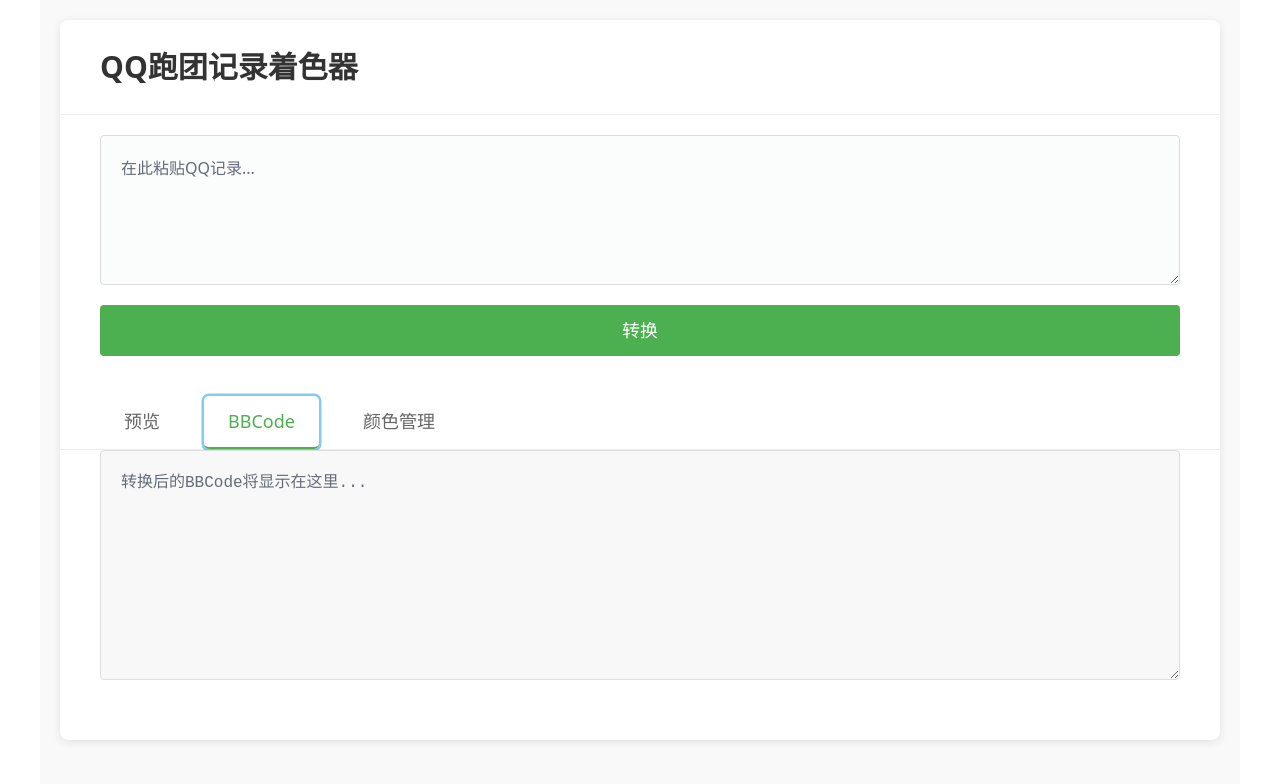
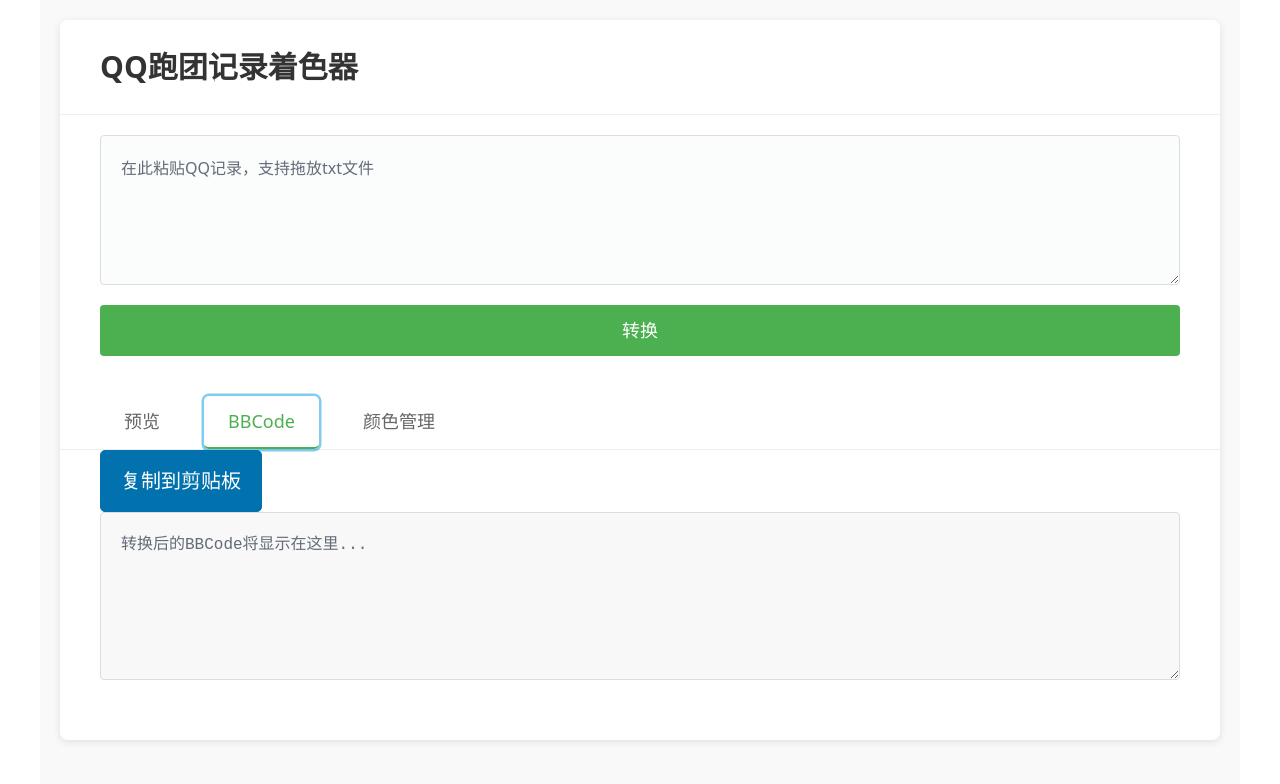
Before and after one commit to otowa-kotori/yet-another-logpainter, a SvelteKit app: page / in a window 1280 px wide. Both pictures are taken after a click on the button "BBCode". Shown: the top 784 px of the page. Built offline with nearby package versions, Linux system fonts and the light colour scheme.

Commit message:
拖放、复制到剪贴板

```diff
--- a/src/lib/core/parser.ts
+++ b/src/lib/core/parser.ts
@@ -30,6 +30,8 @@
 
 export class QQTextParser extends LogParser {
     parse(raw: string): Log {
+        // 将所有换行符归一化为\n
+        raw = raw.replace(/\r\n|\r/g, '\n');
         const blocks = raw.split('\n\n');
         const log: Log = [];
 
--- a/src/lib/svelte/BBCodeTab.svelte
+++ b/src/lib/svelte/BBCodeTab.svelte
@@ -3,6 +3,16 @@
 </script>
 
 <div class="bbcode-tab">
+    <div class="button-container">
+        <button
+            on:click={() => {
+                navigator.clipboard.writeText(bbcode);
+            }}
+            class="copy-button"
+        >
+            复制到剪贴板
+        </button>
+    </div>
     <textarea
         bind:value={bbcode}
         readonly
--- a/src/routes/+page.svelte
+++ b/src/routes/+page.svelte
@@ -66,6 +66,29 @@
     }
     // 监听颜色配置变化
     $: colorConfig, processedLogs && applyColors();
+
+    function handleDrop(event: DragEvent) {
+        event.preventDefault();
+
+        if (event.dataTransfer?.items) {
+            const items = Array.from(event.dataTransfer.items);
+            const textItems = items.filter(item => item.kind === 'file' && item.type.startsWith('text/'));
+
+            if (textItems.length > 0) {
+                const file = textItems[0].getAsFile();
+                if (file) {
+                    file.text().then(text => {
+                        rawLog = text;
+                        parse_text();
+                    });
+                }
+            }
+        }
+    }
+
+    function handleDragOver(event: DragEvent) {
+        event.preventDefault();
+    }
 </script>
 <link rel="stylesheet" href="pico.min.css">
 
@@ -79,8 +102,10 @@
             <div class="input-section">
                 <textarea
                     bind:value={rawLog}
-                    placeholder="在此粘贴QQ记录..."
+                    placeholder="在此粘贴QQ记录，支持拖放txt文件"
                     class="input-textarea"
+                    on:drop={handleDrop}
+                    on:dragover={handleDragOver}
                 ></textarea>
                 <button on:click={parse_text} class="parse-button">转换</button>
             </div>
```
